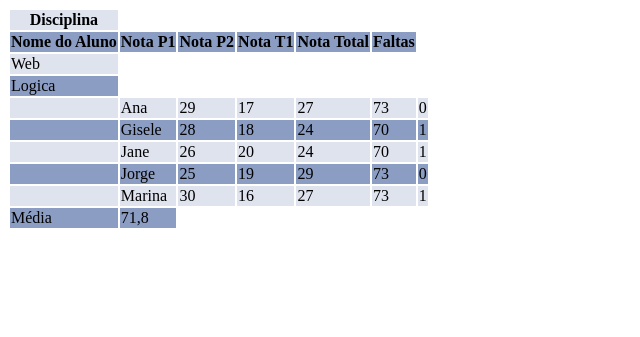
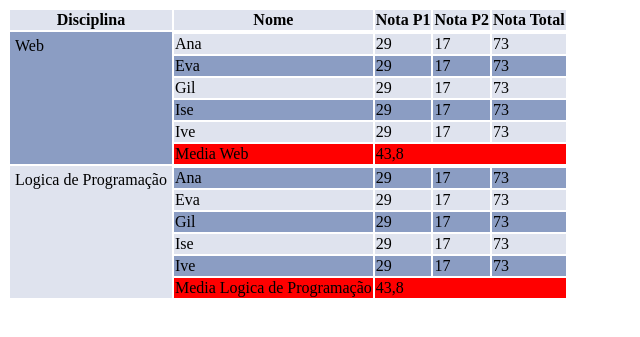
Before and after one commit to Inginex/college, a PHP site: page / in a window 1280 px wide. Shown: the top 337 px of the page, without its empty margins (0-640 px from the left). Run offline with PHP 8.4, Linux system fonts and the light colour scheme.

Commit message:
atualiza exercicio 02

```diff
--- a/IHC/pratica10/exercicio02/index.html
+++ b/IHC/pratica10/exercicio02/index.html
@@ -12,72 +12,88 @@
 <body>
   <table>
     <tr>
-        <th>Disciplina</th>
+      <th>Disciplina</th>
+      <th>Nome</th>
+      <th>Nota P1</th>
+      <th>Nota P2</th>
+      <th>Nota Total</th>
+    </tr>
+    <tr class="disciplina">
+      <td rowspan="7">Web</td>
     </tr>
     <tr>
-        <th>Nome do Aluno</th>
-      <th>Nota P1</th>
-      <th>Nota P2</th>
-      <th>Nota T1</th>
-      <th>Nota Total</th>
-      <th>Faltas</th>
-    </tr>
-    <tr>
-      <td>Web</td>
-    </tr>
-    <tr>
-      <td>Logica</td>
-    </tr>
-    <tr>
-      <td></td>
       <td>Ana</td>
       <td>29</td>
       <td>17</td>
-      <td>27</td>
       <td>73</td>
-      <td>0</td>
     </tr>
     <tr>
-      <td></td>
-      <td>Gisele</td>
-      <td>28</td>
-      <td>18</td>
-      <td>24</td>
-      <td>70</td>
-      <td>1</td>
+      <td>Eva</td>
+      <td>29</td>
+      <td>17</td>
+      <td>73</td>
     </tr>
     <tr>
-      <td></td>
-      <td>Jane</td>
-      <td>26</td>
-      <td>20</td>
-      <td>24</td>
-      <td>70</td>
-      <td>1</td>
+      <td>Gil</td>
+      <td>29</td>
+      <td>17</td>
+      <td>73</td>
     </tr>
     <tr>
-      <td></td>
-      <td>Jorge</td>
-      <td>25</td>
-      <td>19</td>
+      <td>Ise</td>
       <td>29</td>
+      <td>17</td>
       <td>73</td>
-      <td>0</td>
     </tr>
     <tr>
-      <td></td>
-      <td>Marina</td>
-      <td>30</td>
-      <td>16</td>
-      <td>27</td>
+      <td>Ive</td>
+      <td>29</td>
+      <td>17</td>
       <td>73</td>
-      <td>1</td>
+    </tr>
+    <tr class="media">
+      <td>Media Web</td>
+      <td colspan="3">43,8</td>
+    </tr>
+    <tr class="disciplina">
+      <td rowspan="7">Logica de Programação</td>
     </tr>
     <tr>
-      <td>Média</td>
-      <td>71,8</td>
+      <td>Ana</td>
+      <td>29</td>
+      <td>17</td>
+      <td>73</td>
+    </tr>
+    <tr>
+      <td>Eva</td>
+      <td>29</td>
+      <td>17</td>
+      <td>73</td>
+    </tr>
+    <tr>
+      <td>Gil</td>
+      <td>29</td>
+      <td>17</td>
+      <td>73</td>
+    </tr>
+    <tr>
+      <td>Ise</td>
+      <td>29</td>
+      <td>17</td>
+      <td>73</td>
+    </tr>
+    <tr>
+      <td>Ive</td>
+      <td>29</td>
+      <td>17</td>
+      <td>73</td>
+    </tr>
+    <tr class="media">
+      <td>Media Logica de Programação</td>
+      <td colspan="3">43,8</td>
     </tr>
   </table>
+  <div id="mensagem"></div>
   <script src="script.js"></script>
 </body>
 
--- a/IHC/pratica10/exercicio02/script.js
+++ b/IHC/pratica10/exercicio02/script.js
@@ -1,4 +1,18 @@
-const trs = document.querySelectorAll("tr td:first-child");
-trs.forEach((td) => {
-    td.title = "Nome do Aluno";
+const trf = document.querySelectorAll("tr td:first-child");
+const trl = document.querySelectorAll("tr td:last-child");
+const mensagem = document.getElementById("mensagem");
+
+trf.forEach((td) => {
+    td.title = "Nome do Aluno"
+    td.onclick = function() {
+        mensagem.style.display = "block";
+        mensagem.innerHTML = "<p>Nome do Aluno!</p>"
+    }
 })
+trl.forEach((td) => {
+    td.title = "Nota total do Aluno";
+    td.onclick = function() {
+        mensagem.style.display = "block";
+        mensagem.innerHTML = "<p>Nota total do aluno!</p>"
+    }
+})
--- a/IHC/pratica10/exercicio02/style.css
+++ b/IHC/pratica10/exercicio02/style.css
@@ -10,3 +10,22 @@
 tr:nth-child(odd) {
     background-color: #dfe3ee;
 }
+tr.disciplina {
+    vertical-align: top;
+}
+tr.disciplina td {
+    padding: 5px;
+}
+tr.media {
+    background-color: red;
+}
+#mensagem {
+    padding: 10px;
+    border: 1px solid red;
+    text-align: center;
+    background-color: grey;
+    color: white;
+    font-size: large;
+    max-width: 528px;
+    display: none;
+}
```
